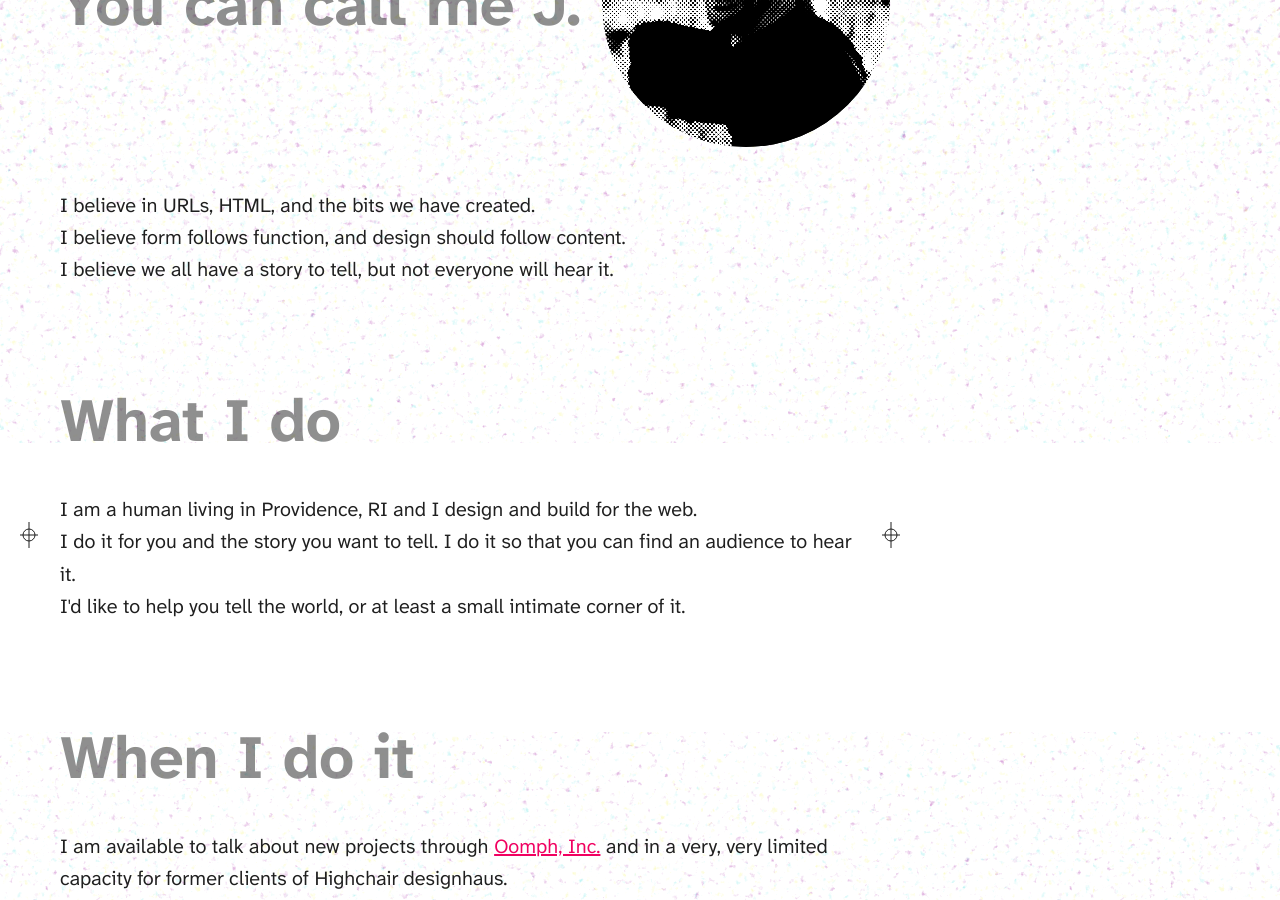
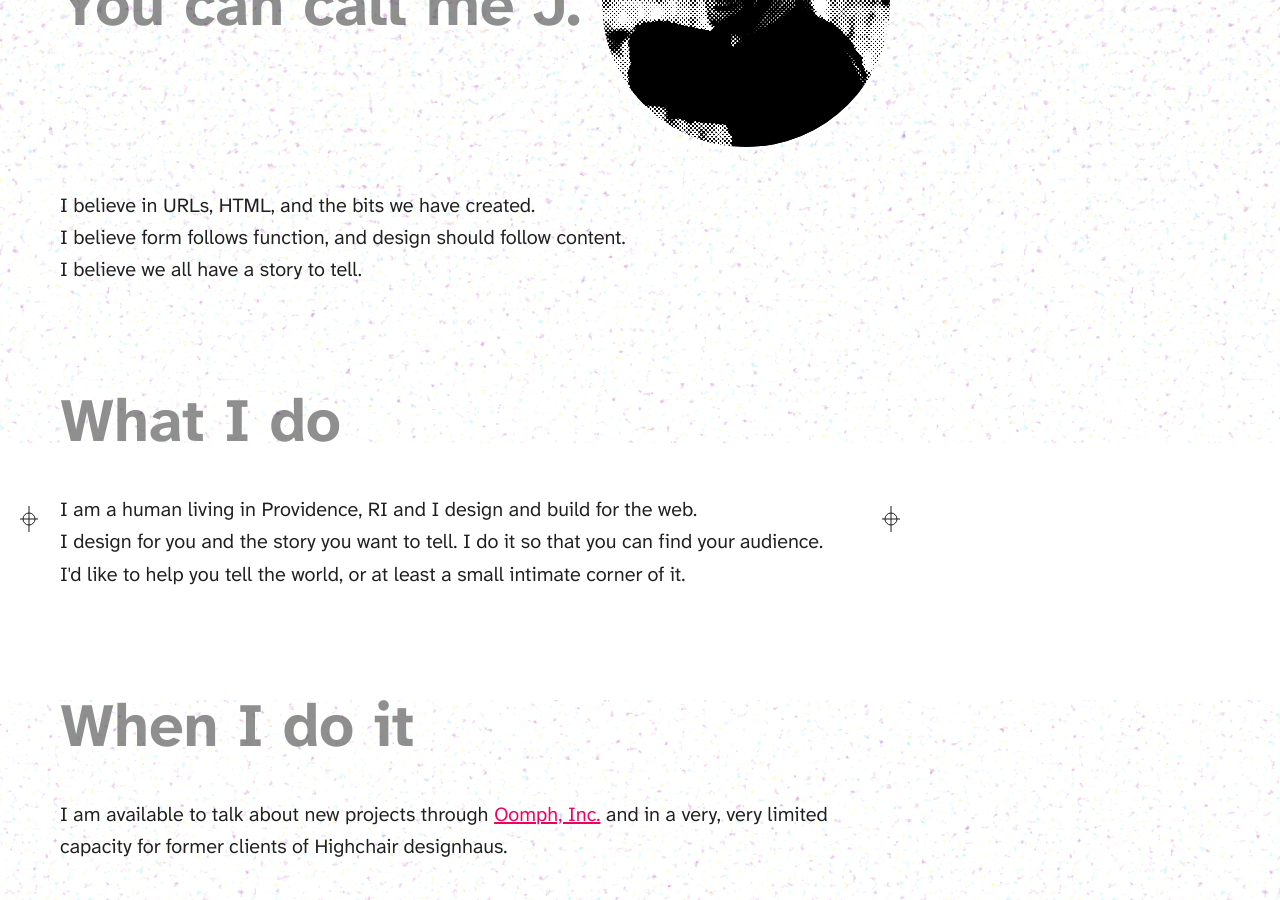
Before and after one commit to highchair/highchairdesign-com, a Jekyll site: the page built from index.html, in a window 1280 px wide and 900 px high, scrolled down 581 px. Built offline with Jekyll 4.4.1, drawn with Linux system fonts in a browser that asks for light colours; some web fonts are replaced.

Commit message:
Edits for concise statements

```diff
--- a/index.html
+++ b/index.html
@@ -25,12 +25,12 @@ title: Hello World
 
 <p>I believe in URLs, HTML, and the bits we have created.<br />
   I believe form follows function, and design should follow content.<br />
-  I believe we all have a story to tell, but not everyone will hear it.</p>
+  I believe we all have a story to tell.</p>
 
 <h2>What I do</h2>
 
 <p>I am a human living in Providence, RI and I design and build for the web.<br />
-  I do it for you and the story you want to tell. I do it so that you can find an audience to hear it.<br />
+  I design for you and the story you want to tell. I do it so that you can find your audience.<br />
   I'd like to help you tell the world, or at least a small intimate corner of it.</p>
 
 <h2>When I do it</h2>
```
